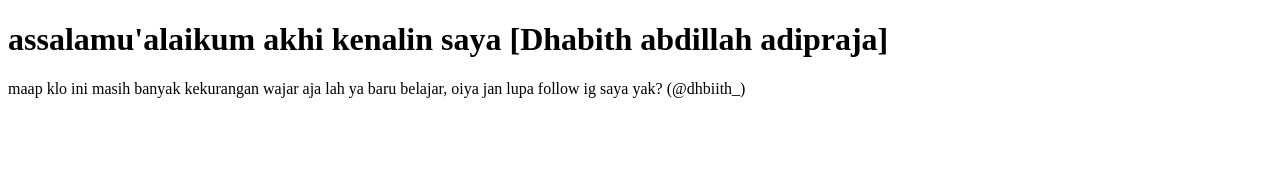
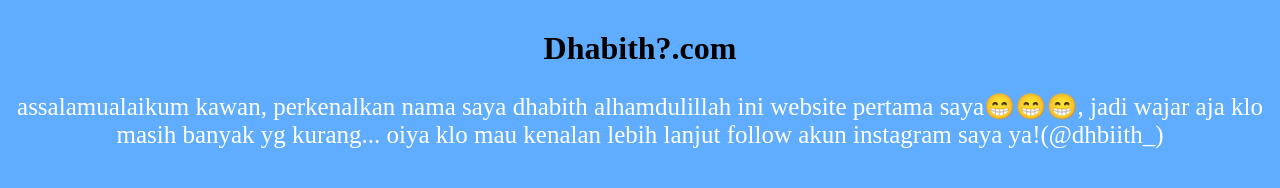
Before and after one commit to Dhabith1195/uji-coba, a plain HTML site: page index.html in a window 1280 px wide. Drawn offline with Linux system fonts and the light colour scheme.

Commit message:
Add files via upload

```diff
--- a/index.html
+++ b/index.html
@@ -7,7 +7,8 @@
     <link rel="stylesheet" href="style.css">
 </head>
 <body>
-    <h1>assalamu'alaikum akhi kenalin saya [Dhabith abdillah adipraja]</h1>
-    <p>maap klo ini masih banyak kekurangan wajar aja lah ya baru belajar, oiya jan lupa follow ig saya yak? (@dhbiith_)</p>
+    <h1>Dhabith?.com</h1>
+    <p>assalamualaikum kawan, perkenalkan nama saya dhabith alhamdulillah ini website pertama saya😁😁😁,
+        jadi wajar aja klo masih banyak yg kurang... oiya klo mau kenalan lebih lanjut follow akun instagram saya ya!(@dhbiith_)</p>
 </body>
 </html>
--- a/style.css
+++ b/style.css
@@ -1,13 +1,16 @@
-<!DOCTYPE html>
-<html lang="id">
-<head>
-    <meta charset="UTF-8">
-    <meta name="viewport" content="width=device-width, initial-scale=1.0">
-    <title>Website Pribadi Saya</title>
-    <link rel="stylesheet" href="style.css">
-</head>
-<body>
-    <h1>assalamu'alaikum akhi kenalin saya [Dhabith abdillah adipraja]</h1>
-    <p>maap klo ini masih banyak kekurangan wajar aja lah ya baru belajar, oiya jan lupa follow ig saya yak? (@dhbiith_)</p>
-</body>
-</html>
+body {
+    font-family: times new roman, sans-serif;
+    background-color: #60adff;
+    color: #ffffff;
+    margin: 0;
+    padding: 0;
+}
+h1 {
+    color: #000000;
+    text-align: center;
+    margin-top: 30px;
+}
+p {
+    text-align: center;
+    font-size: 25px;
+}
```
